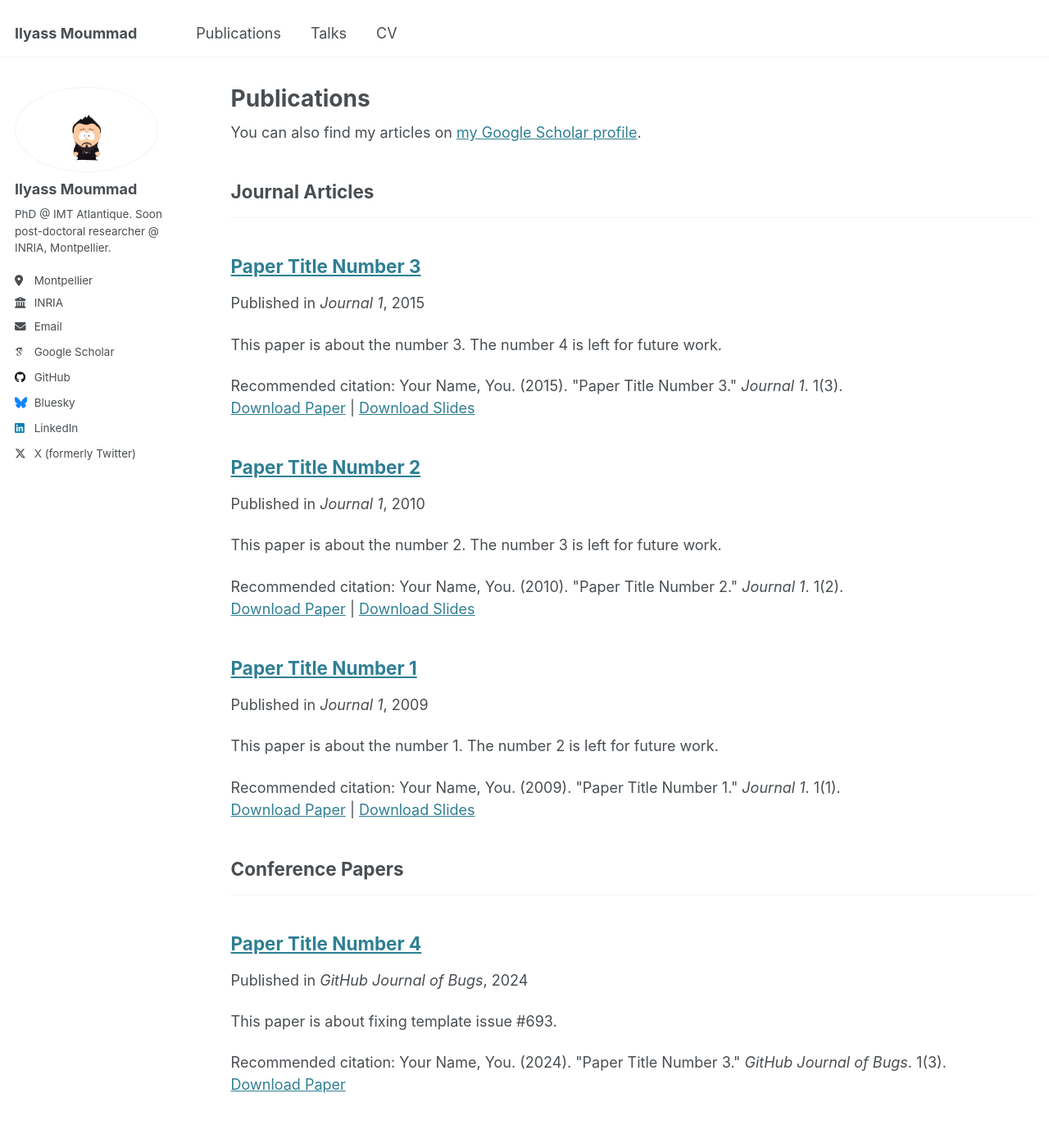
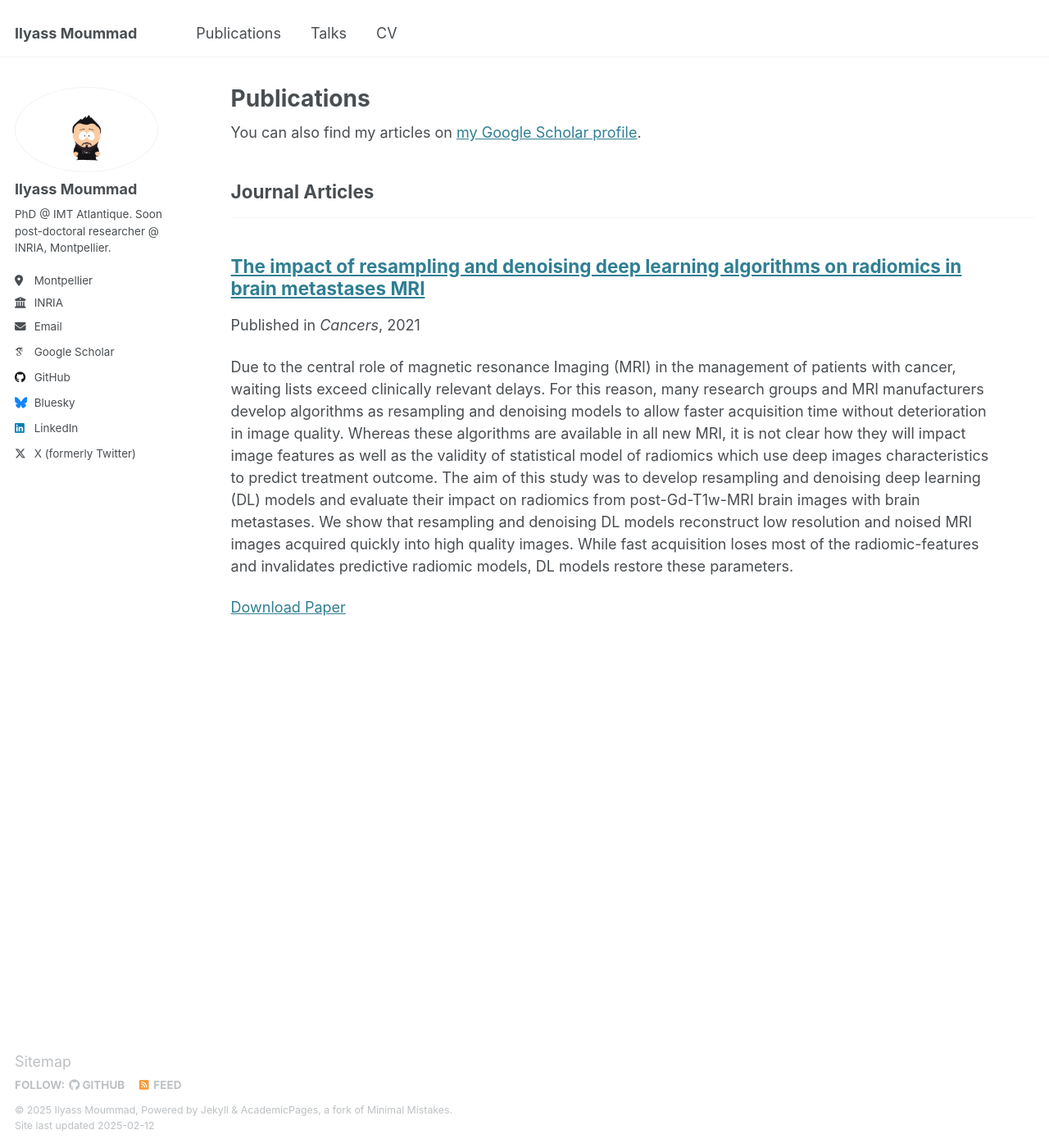
Before and after one commit to ilyassmoummad/ilyassmoummad.github.io, a Jekyll site: the page built from _pages/publications.html, in a window 1280 px wide and 1400 px high. Shown: the whole window at 82% size. Built offline with Jekyll 4.4.1, drawn with Linux system fonts in a browser that asks for light colours; some web fonts are replaced.

Commit message:
paper cancers 2021

```diff
--- a/_config.yml
+++ b/_config.yml
@@ -45,12 +45,12 @@ author:
   # bitbucket        : # Username - Update with your username on the site
   # codepen          : # Username
   # dribbble         : # Username
-  github           : "https://github.com/ilyassmoummad"
+  github           : "ilyassmoummad"
   # kaggle           : # Username
   # stackoverflow    : # User number or user number and name (i.e., use "1" or "1/jeff-atwood")
 
   # Social media
-  bluesky          : "bsky.app/profile/ilyassmoummad.bsky.social" # Replace this with you Bluesky username
+  bluesky          : "ilyassmoummad.bsky.social" # Replace this with you Bluesky username
   # facebook         : # Username
   # flickr           : # Username
   # foursquare       : # Username
@@ -59,7 +59,7 @@ author:
   # keybase          : # Username
   # instagram        : # Username
   # lastfm           : # Username
-  linkedin         : https://www.linkedin.com/in/ilyass-moummad/ # Username
+  linkedin         : ilyass-moummad # Username
   # mastodon         : # URL
   # medium           : # URL
   # pinterest        : # Username
@@ -67,7 +67,7 @@ author:
   # steam            : # Username
   # telegram         : # URL
   # tumblr           : # Username
-  twitter          : "https://x.com/MoummadIlyass" # Username for X / Twitter
+  twitter          : "MoummadIlyass" # Username for X / Twitter
   # vine             : # Username
   # weibo            : # Username
   # wikipedia        : # Username
--- a/_publications/2009-10-01-paper-title-number-1.md
+++ /dev/null
@@ -1,14 +0,0 @@
----
-title: "Paper Title Number 1"
-collection: publications
-category: manuscripts
-permalink: /publication/2009-10-01-paper-title-number-1
-excerpt: 'This paper is about the number 1. The number 2 is left for future work.'
-date: 2009-10-01
-venue: 'Journal 1'
-slidesurl: 'http://academicpages.github.io/files/slides1.pdf'
-paperurl: 'http://academicpages.github.io/files/paper1.pdf'
-citation: 'Your Name, You. (2009). &quot;Paper Title Number 1.&quot; <i>Journal 1</i>. 1(1).'
----
-
-The contents above will be part of a list of publications, if the user clicks the link for the publication than the contents of section will be rendered as a full page, allowing you to provide more information about the paper for the reader. When publications are displayed as a single page, the contents of the above "citation" field will automatically be included below this section in a smaller font.
--- a/_publications/2010-10-01-paper-title-number-2.md
+++ /dev/null
@@ -1,14 +0,0 @@
----
-title: "Paper Title Number 2"
-collection: publications
-category: manuscripts
-permalink: /publication/2010-10-01-paper-title-number-2
-excerpt: 'This paper is about the number 2. The number 3 is left for future work.'
-date: 2010-10-01
-venue: 'Journal 1'
-slidesurl: 'http://academicpages.github.io/files/slides2.pdf'
-paperurl: 'http://academicpages.github.io/files/paper2.pdf'
-citation: 'Your Name, You. (2010). &quot;Paper Title Number 2.&quot; <i>Journal 1</i>. 1(2).'
----
-
-The contents above will be part of a list of publications, if the user clicks the link for the publication than the contents of section will be rendered as a full page, allowing you to provide more information about the paper for the reader. When publications are displayed as a single page, the contents of the above "citation" field will automatically be included below this section in a smaller font.
--- a/_publications/2015-10-01-paper-title-number-3.md
+++ /dev/null
@@ -1,14 +0,0 @@
----
-title: "Paper Title Number 3"
-collection: publications
-category: manuscripts
-permalink: /publication/2015-10-01-paper-title-number-3
-excerpt: 'This paper is about the number 3. The number 4 is left for future work.'
-date: 2015-10-01
-venue: 'Journal 1'
-slidesurl: 'http://academicpages.github.io/files/slides3.pdf'
-paperurl: 'http://academicpages.github.io/files/paper3.pdf'
-citation: 'Your Name, You. (2015). &quot;Paper Title Number 3.&quot; <i>Journal 1</i>. 1(3).'
----
-
-The contents above will be part of a list of publications, if the user clicks the link for the publication than the contents of section will be rendered as a full page, allowing you to provide more information about the paper for the reader. When publications are displayed as a single page, the contents of the above "citation" field will automatically be included below this section in a smaller font.
--- a/_publications/2024-02-17-paper-title-number-4.md
+++ /dev/null
@@ -1,13 +0,0 @@
----
-title: "Paper Title Number 4"
-collection: publications
-category: conferences
-permalink: /publication/2024-02-17-paper-title-number-4
-excerpt: 'This paper is about fixing template issue #693.'
-date: 2024-02-17
-venue: 'GitHub Journal of Bugs'
-paperurl: 'http://academicpages.github.io/files/paper3.pdf'
-citation: 'Your Name, You. (2024). &quot;Paper Title Number 3.&quot; <i>GitHub Journal of Bugs</i>. 1(3).'
----
-
-The contents above will be part of a list of publications, if the user clicks the link for the publication than the contents of section will be rendered as a full page, allowing you to provide more information about the paper for the reader. When publications are displayed as a single page, the contents of the above "citation" field will automatically be included below this section in a smaller font.
--- /dev/null
+++ b/_publications/cancers2021.md
@@ -0,0 +1,11 @@
+---
+title: "The impact of resampling and denoising deep learning algorithms on radiomics in brain metastases MRI"
+collection: publications
+category: manuscripts
+permalink: /publication/2009-10-01-paper-title-number-1
+date: 2021-12-22
+venue: 'Cancers'
+paperurl: 'https://www.mdpi.com/2072-6694/14/1/36'
+---
+
+Due to the central role of magnetic resonance Imaging (MRI) in the management of patients with cancer, waiting lists exceed clinically relevant delays. For this reason, many research groups and MRI manufacturers develop algorithms as resampling and denoising models to allow faster acquisition time without deterioration in image quality. Whereas these algorithms are available in all new MRI, it is not clear how they will impact image features as well as the validity of statistical model of radiomics which use deep images characteristics to predict treatment outcome. The aim of this study was to develop resampling and denoising deep learning (DL) models and evaluate their impact on radiomics from post-Gd-T1w-MRI brain images with brain metastases. We show that resampling and denoising DL models reconstruct low resolution and noised MRI images acquired quickly into high quality images. While fast acquisition loses most of the radiomic-features and invalidates predictive radiomic models, DL models restore these parameters.
```
Also changed, not shown: _pages/cv.md (+2 -2 lines).
